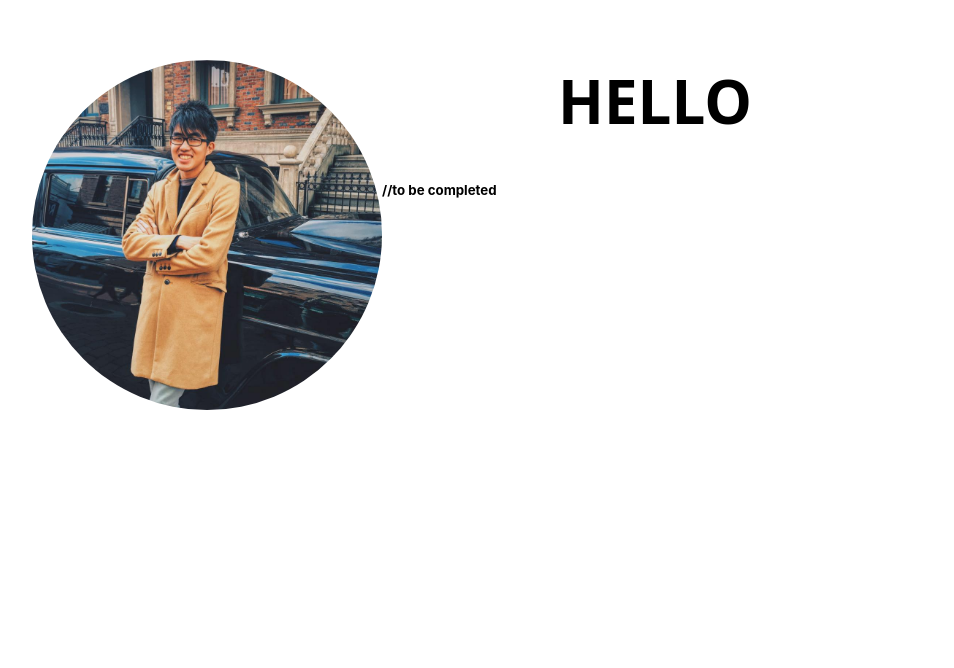
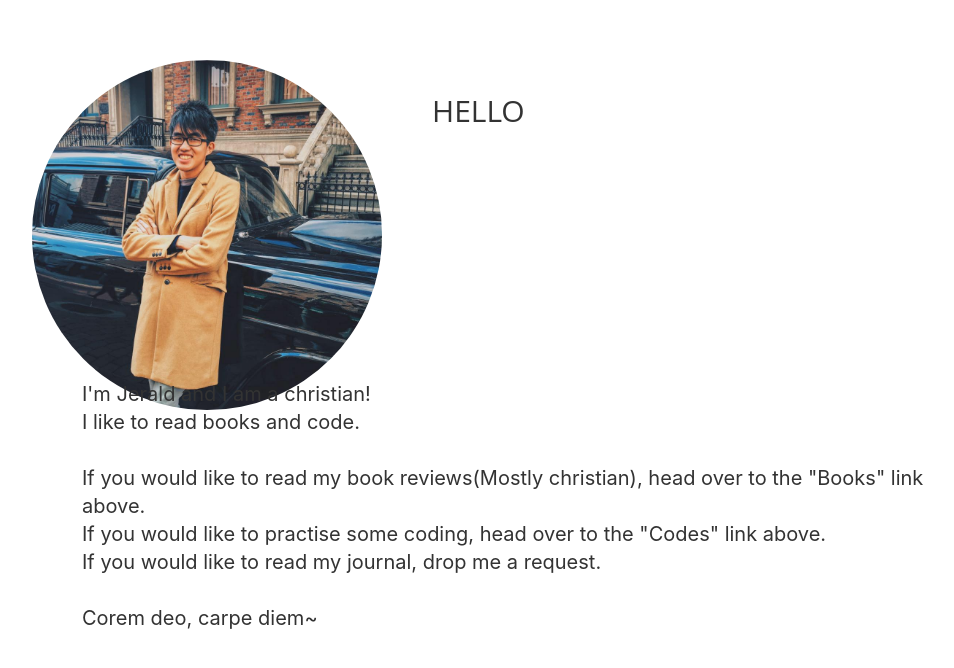
Before and after one commit to jeraldtsy/jeraldtsy, a React (Create React App) app: page / in a window 1280 px wide. Shown: the top 668 px of the page, without its empty margins (160-1114 px from the left). Built offline with nearby package versions, Linux system fonts and the light colour scheme.

Commit message:
Fixed paragraph about myself. Works on 1024x768, but not smaller

```diff
--- a/src/App.css
+++ b/src/App.css
@@ -22,5 +22,16 @@ p {
 .greet {
     text-align: center;
     font-family: open sans;
-    font-size: 60px;
+    font-size: 30px;
+    position: relative;
+    left: 50px;
 }
+
+.AboutMe{
+    font-size: 20px;
+    position : relative;
+    left: 50px;
+    top: -50px;
+
+
+}
--- a/src/App.js
+++ b/src/App.js
@@ -9,13 +9,20 @@ function App() {
         <div class = ".displayPicture">
             <img src = {dp} alt = "dp" className = "displayPicture" />
                 <div class = ".greet">
-                    <h1 className = "greet">HELLO</h1>
-                </div>
+                    <p className = "greet">HELLO</p>
+                <div class = ".AboutMe">
+                    <p className = "AboutMe"> I'm Jerald and I am a christian!<br/>
+                    I like to read books and code. <br/><br/>
+
+                    If you would like to read my book reviews(Mostly christian), head over to the "Books" link above. <br/>
+                    If you would like to practise some coding, head over to the "Codes" link above. <br/>
+                    If you would like to read my journal, drop me a request. <br/><br/>
+
+                    Corem deo, carpe diem~  </p>
+                    </div>
+            </div>
         </div>
-        <h5> //to be completed </h5>
     </div>
-
-
   );
 }
 
```
